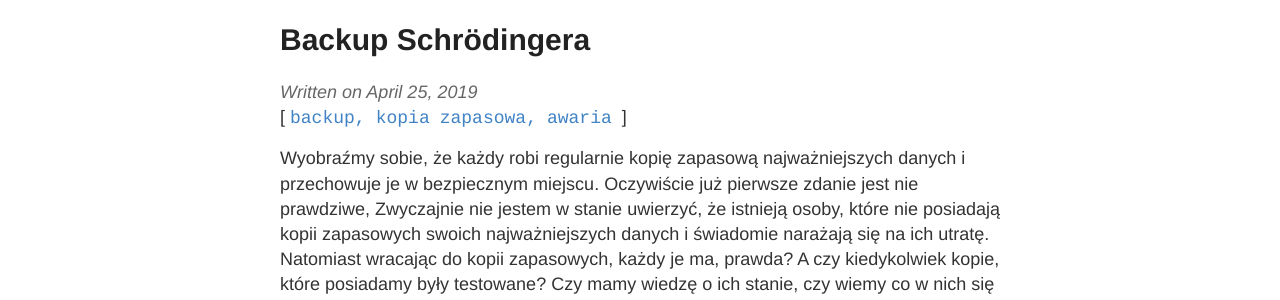
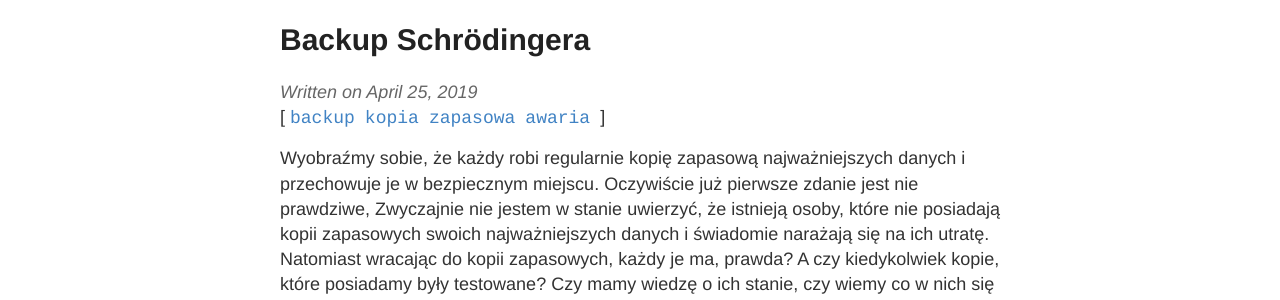
Before and after one commit to labudzinski/labudzinski.com, a Jekyll site: the page built from _posts/2019-04-25-Backup-Schrödingera.md, in a window 1280 px wide. Shown: the part 147-447 px from the top of the page. Built offline with Jekyll 4.4.1, drawn with Linux system fonts in a browser that asks for light colours; comment, search, counter and statistics services are not loaded.

```diff
--- a/_posts/2019-04-25-Backup-Schrödingera.md
+++ b/_posts/2019-04-25-Backup-Schrödingera.md
@@ -2,7 +2,7 @@
 layout: post
 excerpt_separator: <!--more-->
 title: Backup Schrödingera
-tags: backup, kopia zapasowa, awaria
+tags: backup kopia zapasowa awaria
 ---
 
 Wyobraźmy sobie, że każdy robi regularnie kopię zapasową najważniejszych danych i przechowuje je w bezpiecznym miejscu.
```
